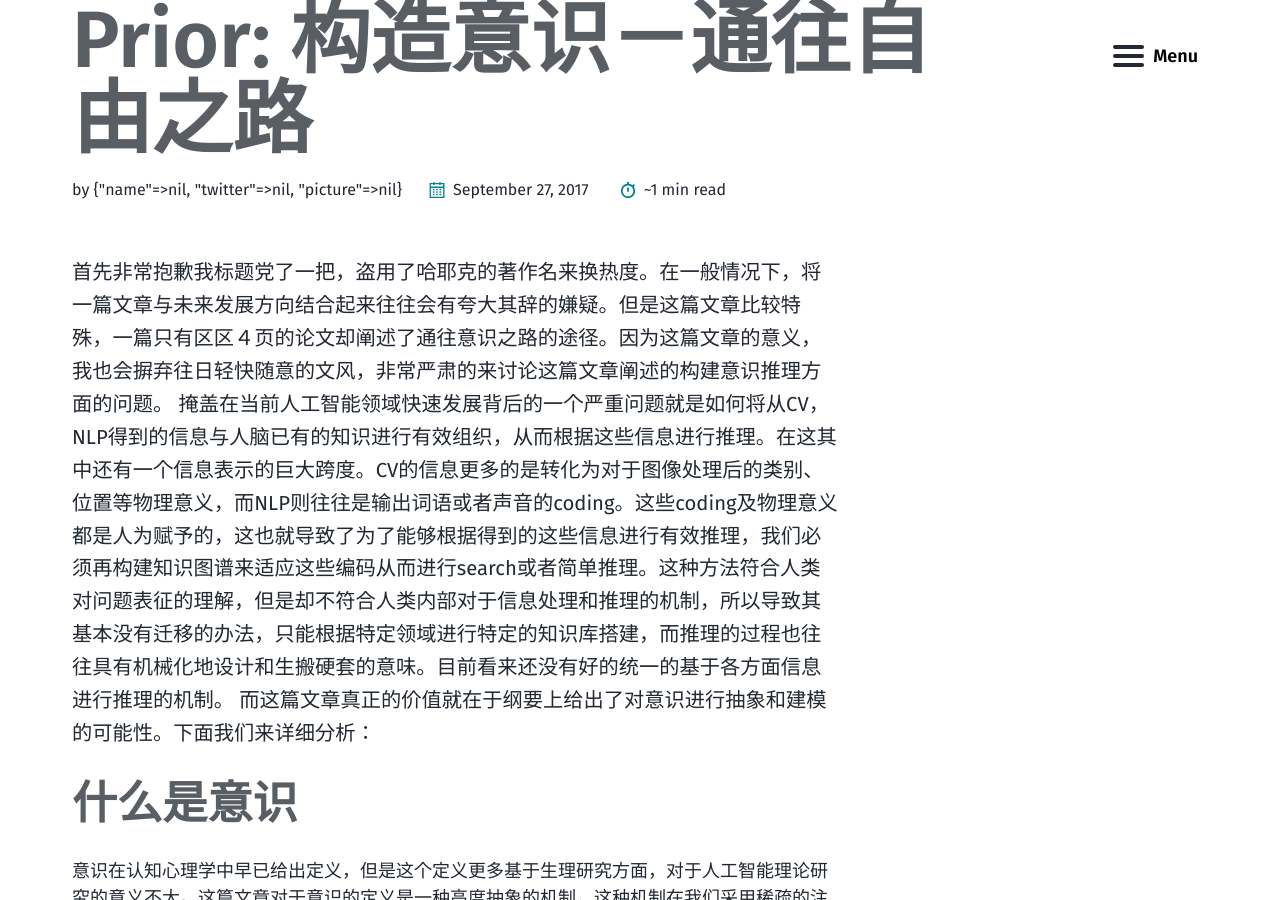
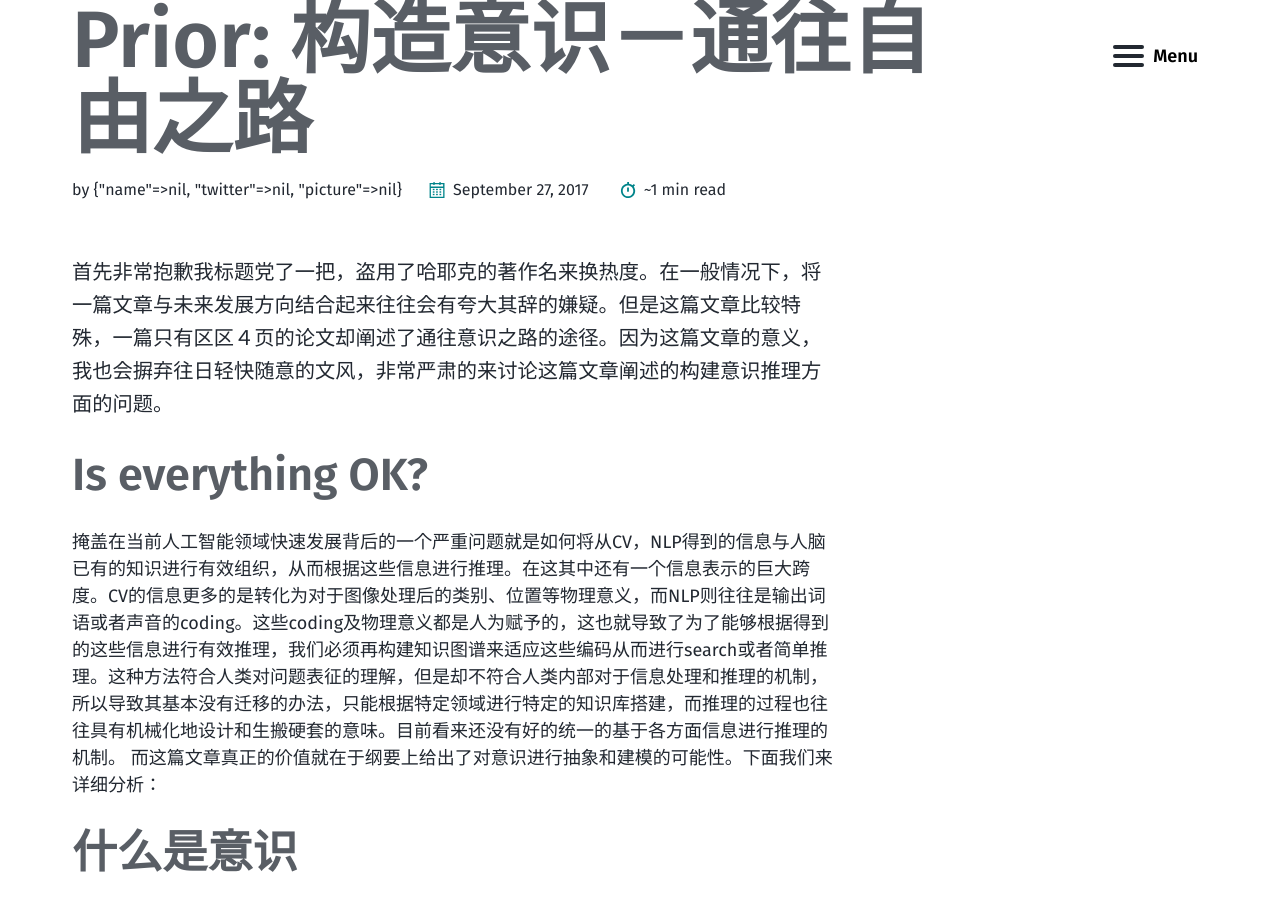
Before and after one commit to Primus-zhao/Primus-zhao.github.io, a Jekyll site: the page built from _posts/2017-09-27-post-ConsciousnessPrior.md, in a window 1280 px wide and 900 px high, scrolled down 249 px. Built offline with Jekyll 4.4.1, drawn with Linux system fonts in a browser that asks for light colours; formulas are drawn with MathJax 3.

Commit message:
modify conscious

```diff
--- a/_posts/2017-09-27-post-ConsciousnessPrior.md
+++ b/_posts/2017-09-27-post-ConsciousnessPrior.md
@@ -8,6 +8,8 @@ last_modified_at: 2017-09-27T21:00:25-00:00
 
 
 首先非常抱歉我标题党了一把，盗用了哈耶克的著作名来换热度。在一般情况下，将一篇文章与未来发展方向结合起来往往会有夸大其辞的嫌疑。但是这篇文章比较特殊，一篇只有区区４页的论文却阐述了通往意识之路的途径。因为这篇文章的意义，我也会摒弃往日轻快随意的文风，非常严肃的来讨论这篇文章阐述的构建意识推理方面的问题。
+
+# Is everything OK?
 掩盖在当前人工智能领域快速发展背后的一个严重问题就是如何将从CV，NLP得到的信息与人脑已有的知识进行有效组织，从而根据这些信息进行推理。在这其中还有一个信息表示的巨大跨度。CV的信息更多的是转化为对于图像处理后的类别、位置等物理意义，而NLP则往往是输出词语或者声音的coding。这些coding及物理意义都是人为赋予的，这也就导致了为了能够根据得到的这些信息进行有效推理，我们必须再构建知识图谱来适应这些编码从而进行search或者简单推理。这种方法符合人类对问题表征的理解，但是却不符合人类内部对于信息处理和推理的机制，所以导致其基本没有迁移的办法，只能根据特定领域进行特定的知识库搭建，而推理的过程也往往具有机械化地设计和生搬硬套的意味。目前看来还没有好的统一的基于各方面信息进行推理的机制。
 而这篇文章真正的价值就在于纲要上给出了对意识进行抽象和建模的可能性。下面我们来详细分析：
 
```
